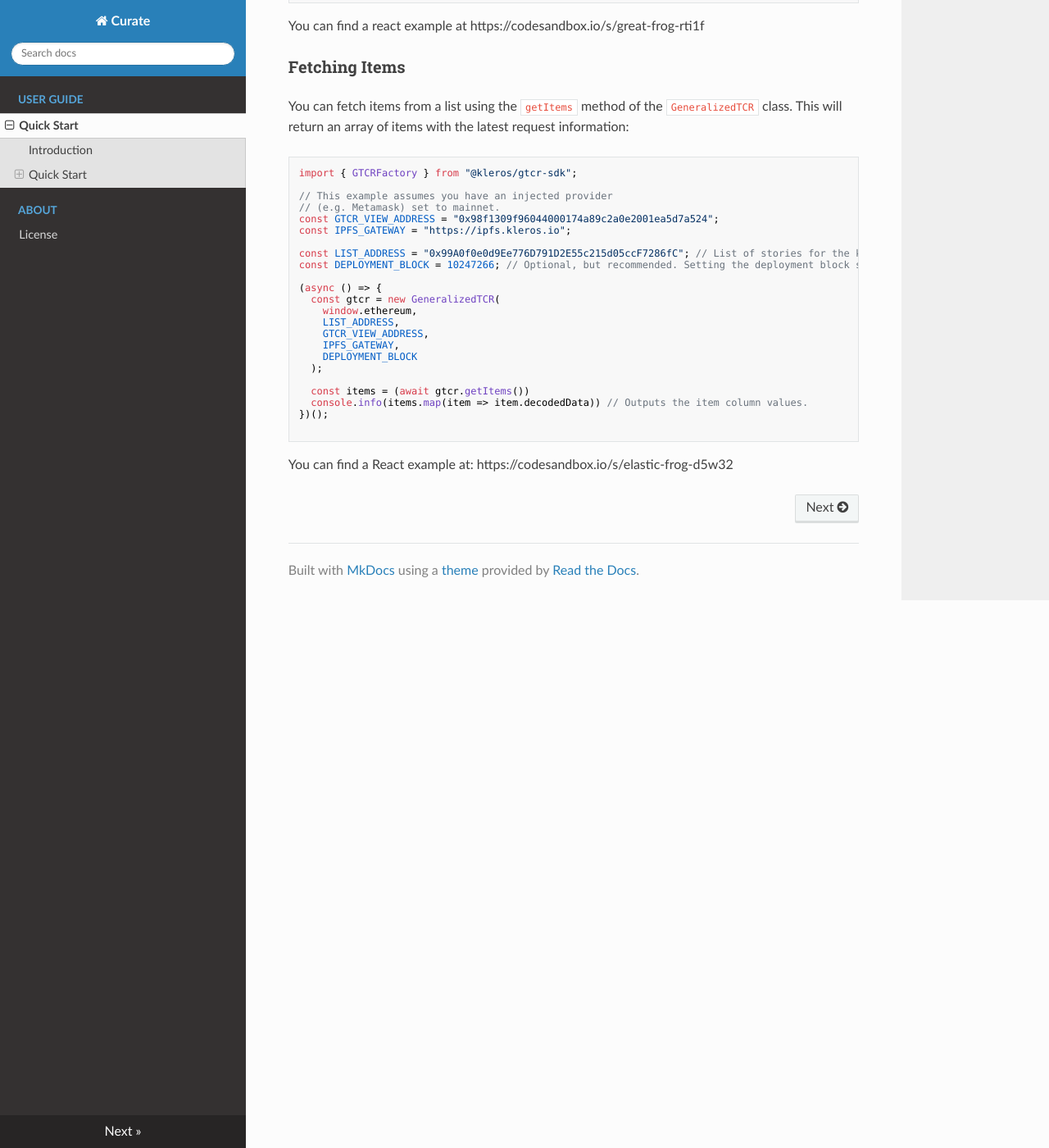
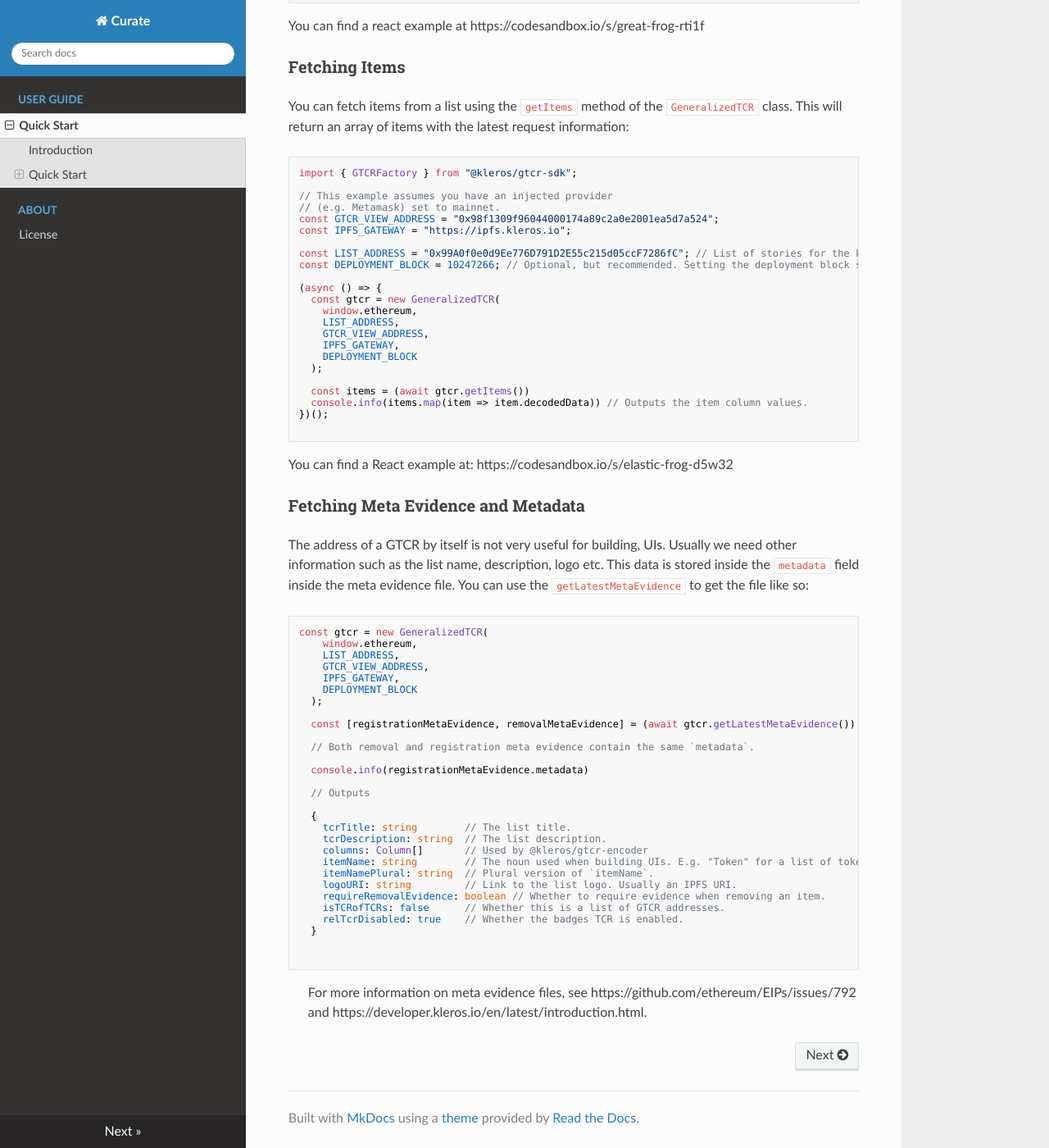
Before and after one commit to kleros/gtcr-docs, an MkDocs documentation site: the page built from docs/index.md, in a window 1280 px wide and 1400 px high, scrolled down 1923 px. Shown: the whole window at 82% size. Built offline with MkDocs 1.6.1, drawn with Linux system fonts in a browser that asks for light colours; nearby versions of some CDN libraries.

Commit message:
docs: add section on meta data

````diff
--- a/docs/index.md
+++ b/docs/index.md
@@ -116,3 +116,41 @@ const DEPLOYMENT_BLOCK = 10247266; // Optional, but recommended. Setting the dep
 ```
 
 You can find a React example at: https://codesandbox.io/s/elastic-frog-d5w32
+
+### Fetching Meta Evidence and Metadata
+
+The address of a GTCR by itself is not very useful for building, UIs. Usually we need other information such as the list name, description, logo etc. This data is stored inside the `metadata` field inside the meta evidence file. You can use the `getLatestMetaEvidence` to get the file like so:
+
+```
+const gtcr = new GeneralizedTCR(
+    window.ethereum,
+    LIST_ADDRESS,
+    GTCR_VIEW_ADDRESS,
+    IPFS_GATEWAY,
+    DEPLOYMENT_BLOCK
+  );
+
+  const [registrationMetaEvidence, removalMetaEvidence] = (await gtcr.getLatestMetaEvidence())
+
+  // Both removal and registration meta evidence contain the same `metadata`.
+
+  console.info(registrationMetaEvidence.metadata)
+
+  // Outputs
+
+  {
+    tcrTitle: string        // The list title.
+    tcrDescription: string  // The list description.
+    columns: Column[]       // Used by @kleros/gtcr-encoder
+    itemName: string        // The noun used when building UIs. E.g. "Token" for a list of tokens -> "Click here to submit a *token*", in other places a button "Challenge *token*".
+    itemNamePlural: string  // Plural version of `itemName`.
+    logoURI: string         // Link to the list logo. Usually an IPFS URI.
+    requireRemovalEvidence: boolean // Whether to require evidence when removing an item.
+    isTCRofTCRs: false      // Whether this is a list of GTCR addresses.
+    relTcrDisabled: true    // Whether the badges TCR is enabled.
+  }
+
+
+```
+
+> For more information on meta evidence files, see https://github.com/ethereum/EIPs/issues/792 and https://developer.kleros.io/en/latest/introduction.html.
````
